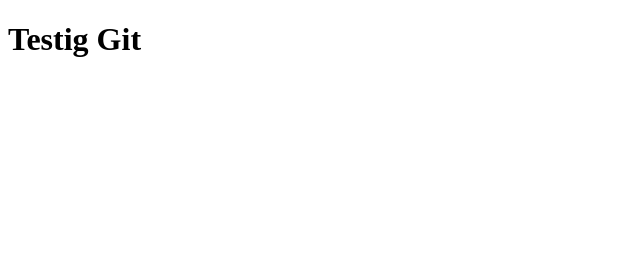
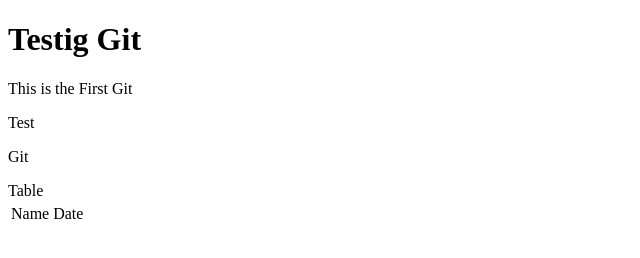
Before and after one commit to Lain171100/june, a plain HTML site: page index.html in a window 1280 px wide. Shown: the whole page, without its empty margins (0-640 px from the left). Drawn offline with Linux system fonts and the light colour scheme.

Commit message:
Update Git

```diff
--- a/index.html
+++ b/index.html
@@ -1,11 +1,25 @@
 <!DOCTYPE html>
 <html lang="en">
+
 <head>
-    <meta charet="UTF-8">
-    <meta name="viewport" content="width=device-width, initial-scale=1.0">
+    <meta charet="UTF-8" />
+    <meta name="viewport" content="width=device-width, initial-scale=1.0" />
     <title>Testing1</title>
 </head>
+
 <body>
     <h1>Testig Git</h1>
+    <p>This is the First Git</p>
+    <p>Test</p>
+    <p>Git</p>
+
+    <table>
+        <tr>
+            Table
+        </tr>
+        <td>Name</td>
+        <td>Date</td>
+    </table>
 </body>
+
 </html>
```
